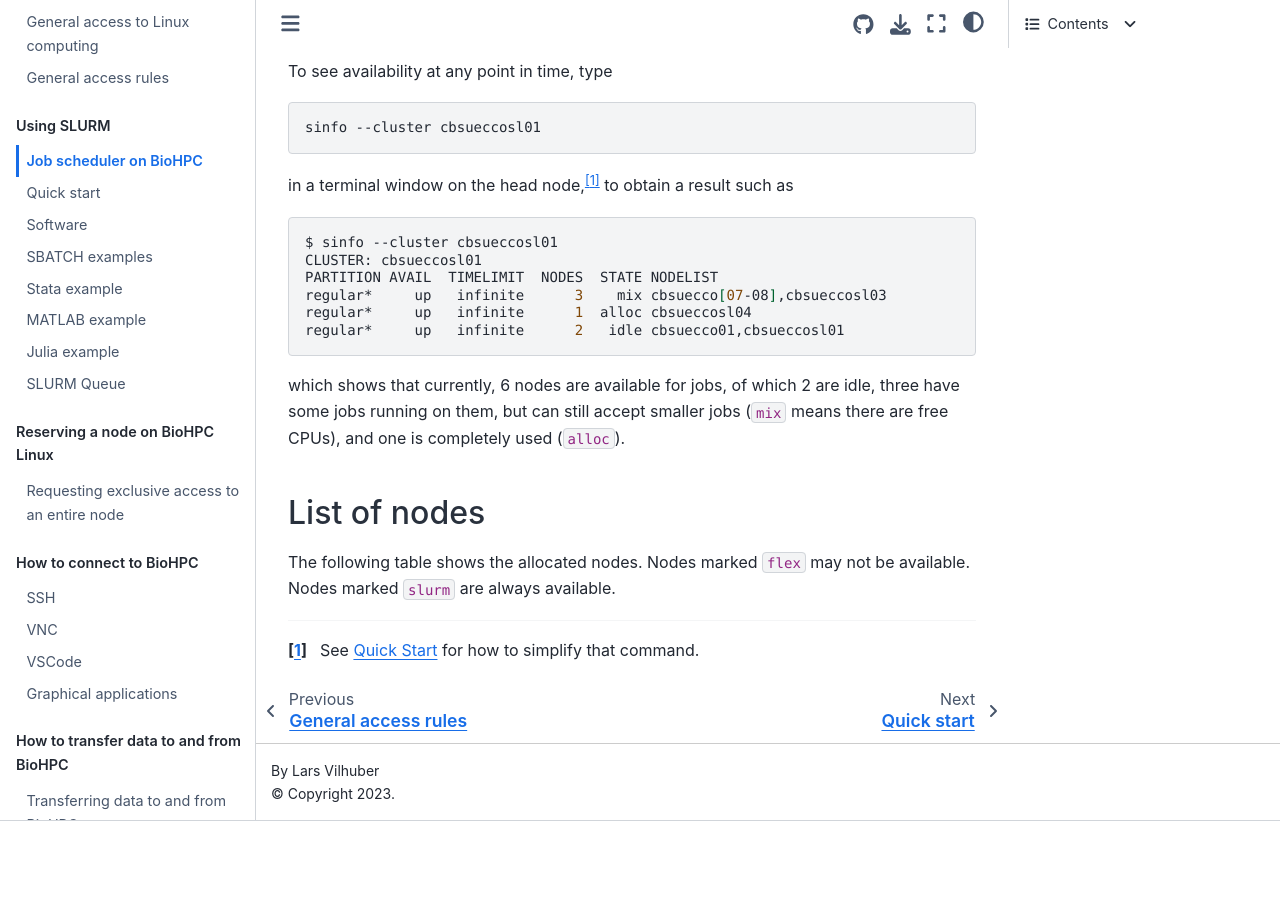
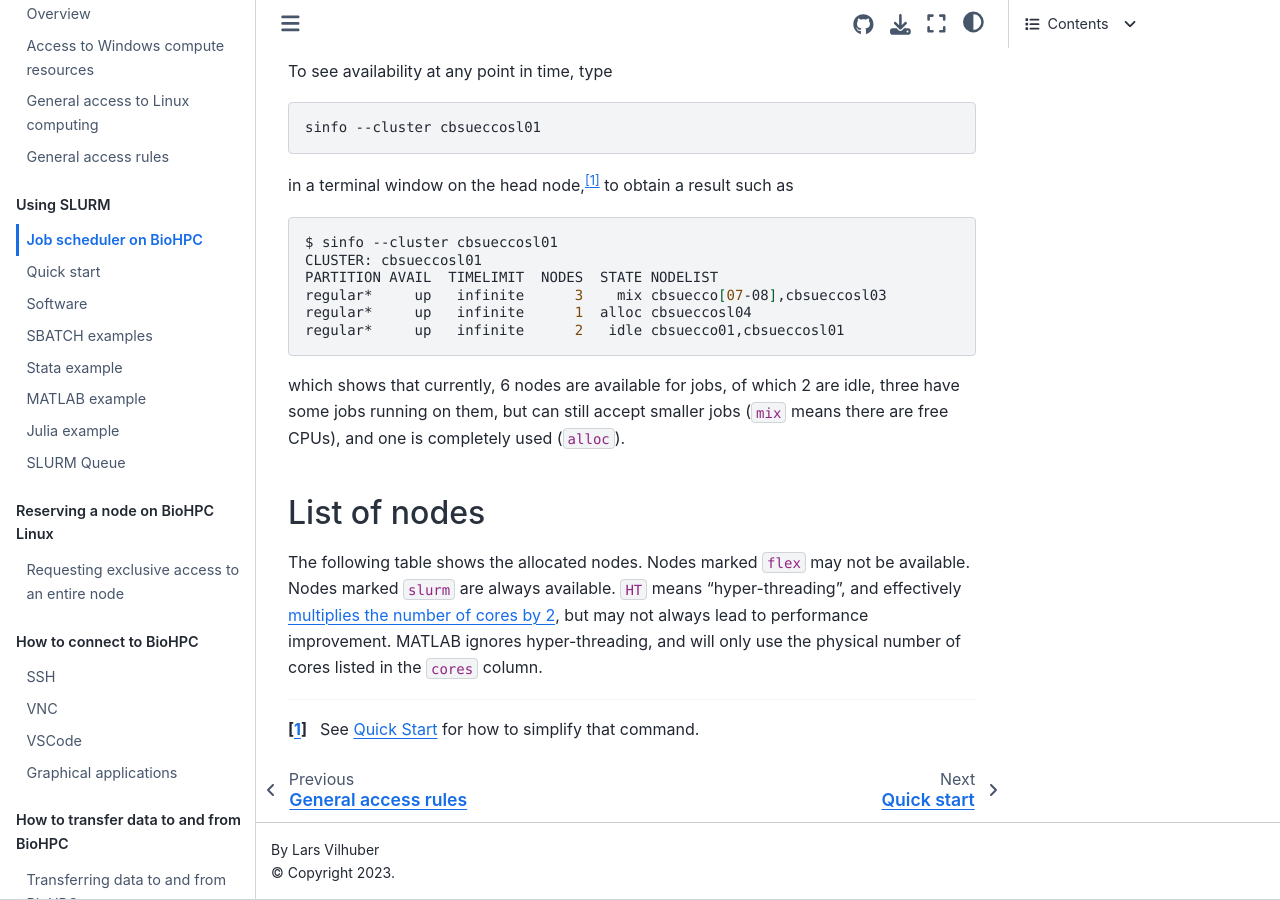
Before and after one commit to labordynamicsinstitute/ecco-notes, a Jupyter Book: the page built from docs/biohpc/slurm.md, in a window 1280 px wide and 900 px high, scrolled down 589 px. Built offline with Jupyter Book 1.0.4 settings and Sphinx 7.4.7 and the Sphinx Book theme 1.1.4, drawn with Linux system fonts in a browser that asks for light colours; before the commit the page ends 1410 px from its top, so only the background shows below that.

Commit message:
Clarification about cluster nodes

````diff
--- a/docs/biohpc/slurm.md
+++ b/docs/biohpc/slurm.md
@@ -48,8 +48,8 @@
 ```
 
 (slurm)=
+
 # Job scheduler on BioHPC
-
 
 A SLURM cluster `cbsueccosl01` is maintained by Lars on behalf of Econ, on several nodes. Some are dedicated to the SLURM scheduler, others "borrowed"; the latter might not always be available. There are between 48 and 144 "slots" (cpus) available for compute jobs (see [Table](fulltable)).
 
@@ -96,6 +96,7 @@
 ```bash
 sinfo --cluster cbsueccosl01
 ```
+
 in a terminal window on the head node,[^quick] to obtain a result such as
 
 [^quick]: See [Quick Start](onetimesetup-slurm) for how to simplify that command.
@@ -111,12 +112,11 @@
 
 which shows that currently, 6 nodes are available for jobs, of which 2 are idle, three have some jobs running on them, but can still accept smaller jobs (`mix` means there are free CPUs), and one is completely used (`alloc`).
 
+(fulltable)=
 
-(fulltable)=
 ## List of nodes
 
-The following table shows the allocated nodes. Nodes marked `flex` may not be available. Nodes marked `slurm` are always available.
-
+The following table shows the allocated nodes. Nodes marked `flex` may not be available. Nodes marked `slurm` are always available. `HT` means "hyper-threading", and effectively [multiplies the number of cores by 2](https://www.intel.com/content/www/us/en/gaming/resources/hyper-threading.html), but may not always lead to performance improvement. MATLAB ignores hyper-threading, and will only use the physical number of cores listed in the `cores` column.
 
 ```{code-cell} ipython3
 :tags: ["remove-input","full-width"]
@@ -138,14 +138,19 @@
 # limit to flex and slurm nodes
 nodes = nodes[nodes['allocation'].str.contains('flex|slurm',na=False)]
 # compute total cores as cores * CPUs
+
+# Adjust cores calculation based on hyperthreading (HT)
 nodes['cores'] = nodes['cores per CPU'] * nodes['CPUs']
+nodes.loc[nodes['HT'] == True, 'cores'] *= 2
+
 
 # reorder columns
 # override the order of columns - this may need to be adjusted if the column names change
-columns = ['Nodename', 'allocation', 'cpu benchmark (single thread)', 'cores','RAM',  'local storage in TB', 'model','cores per CPU', 'CPUs', 'vintage' ]
+columns = ['Nodename', 'allocation', 'cores','RAM',  'local storage in TB', 'model','cores per CPU', 'CPUs', 'HT','cpu benchmark (single thread)', 'vintage' ]
 
 # Reorder the columns
 nodes = nodes[columns]
+
 
 #table = nodes.to_html(index=False, classes='table table-striped table-bordered table-sm', escape=False, render_links=True)
 # Render the HTML table in Jupyter Notebook
@@ -153,3 +158,20 @@
 show(nodes, lengthMenu=[15, 25, 50], layout={"topStart": "search"}, classes="display compact")
 
 ```
+
+
+
+```{code-cell} ipython3
+:tags: ["remove-input","full-width"]
+
+# Filter for flex nodes
+flex_nodes = nodes[nodes['allocation'] == 'flex']
+
+# Compute total cores and RAM for flex nodes
+total_cores = flex_nodes['cores'].sum()
+total_ram = flex_nodes['RAM'].sum()
+
+# Display the results
+print(f"Total cores available across all flex nodes: {total_cores}")
+print(f"Total RAM available across all flex nodes: {total_ram} GB")
+```
````
Also changed, not shown: 1 other file.
